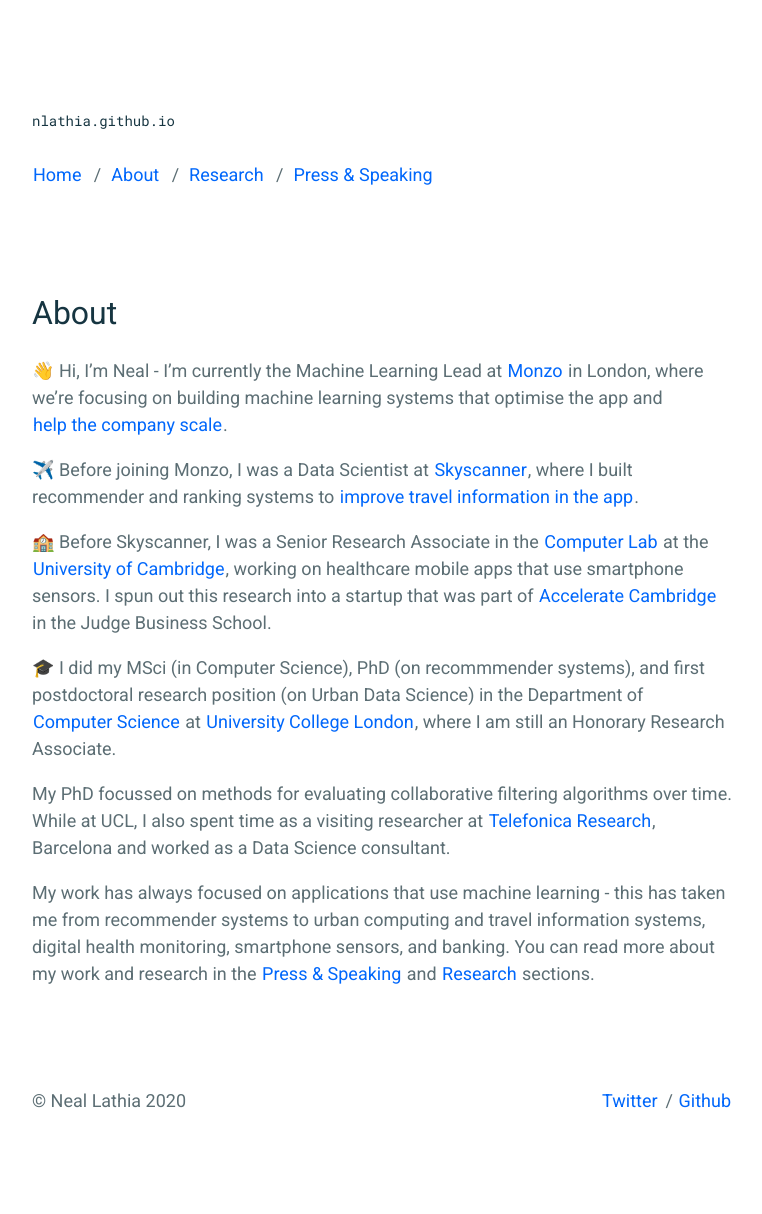
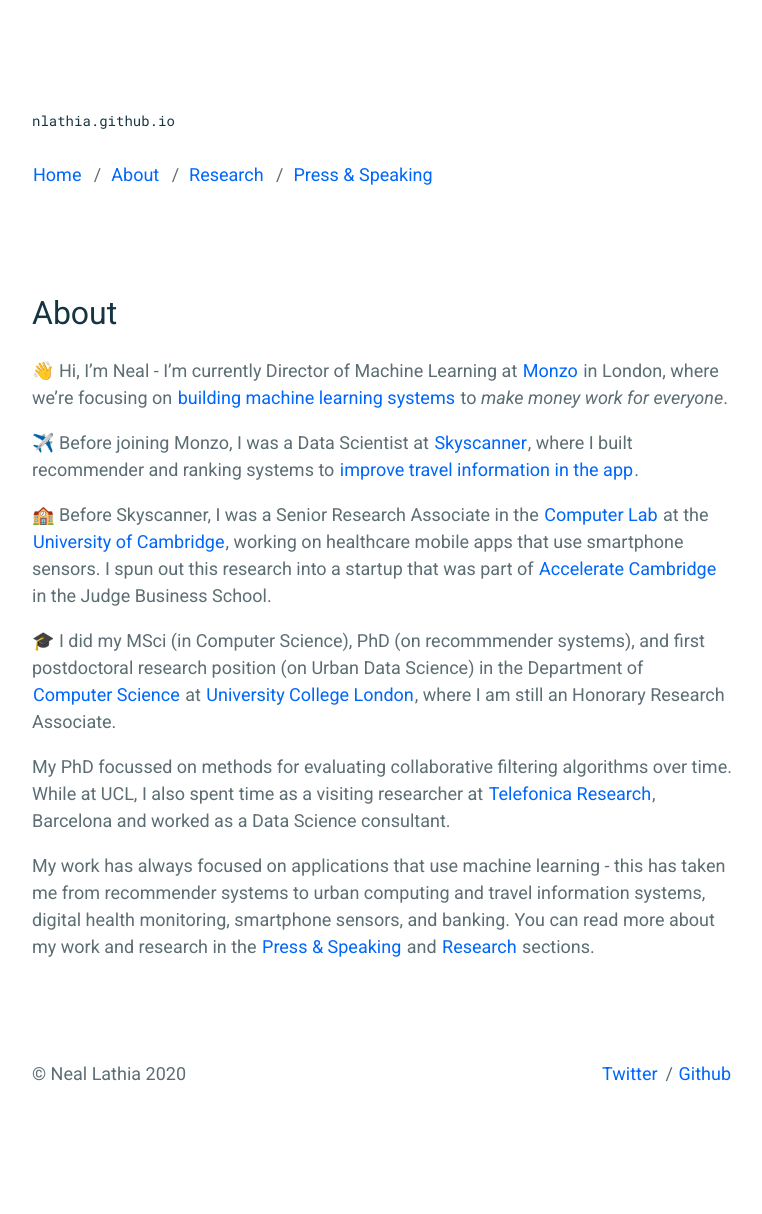
Before and after one commit to nlathia/nlathia.github.io, a Jekyll site: the page built from _pages/about.md, in a window 1280 px wide. Shown: the whole page, without its empty margins (258-1020 px from the left). Built offline with Jekyll 4.4.1, drawn with Linux system fonts in a browser that asks for light colours; after the commit the page ends 1187 px from its top, so only the background shows below that.

Commit message:
Update about.md

```diff
--- a/_pages/about.md
+++ b/_pages/about.md
@@ -4,7 +4,7 @@
 permalink: /about/
 ---
 
-👋 Hi, I'm Neal - I'm currently the Machine Learning Lead at [Monzo](https://monzo.com/) in London, where we're focusing on building machine learning systems that optimise the app and [help the company scale](../2020/06/Customer-service-machine-learning).
+👋 Hi, I'm Neal - I'm currently Director of Machine Learning at [Monzo](https://monzo.com/) in London, where we're focusing on [building machine learning systems](http://nlathia.github.io/2020/10/Monzo-ML.html) to _make money work for everyone_.
 
 ✈️ Before joining Monzo, I was a Data Scientist at [Skyscanner](http://skyscanner.net/), where I built recommender and ranking systems to [improve travel information in the app](https://medium.com/@neal_lathia/five-lessons-from-building-machine-learning-systems-d703162846ad).
 
```
